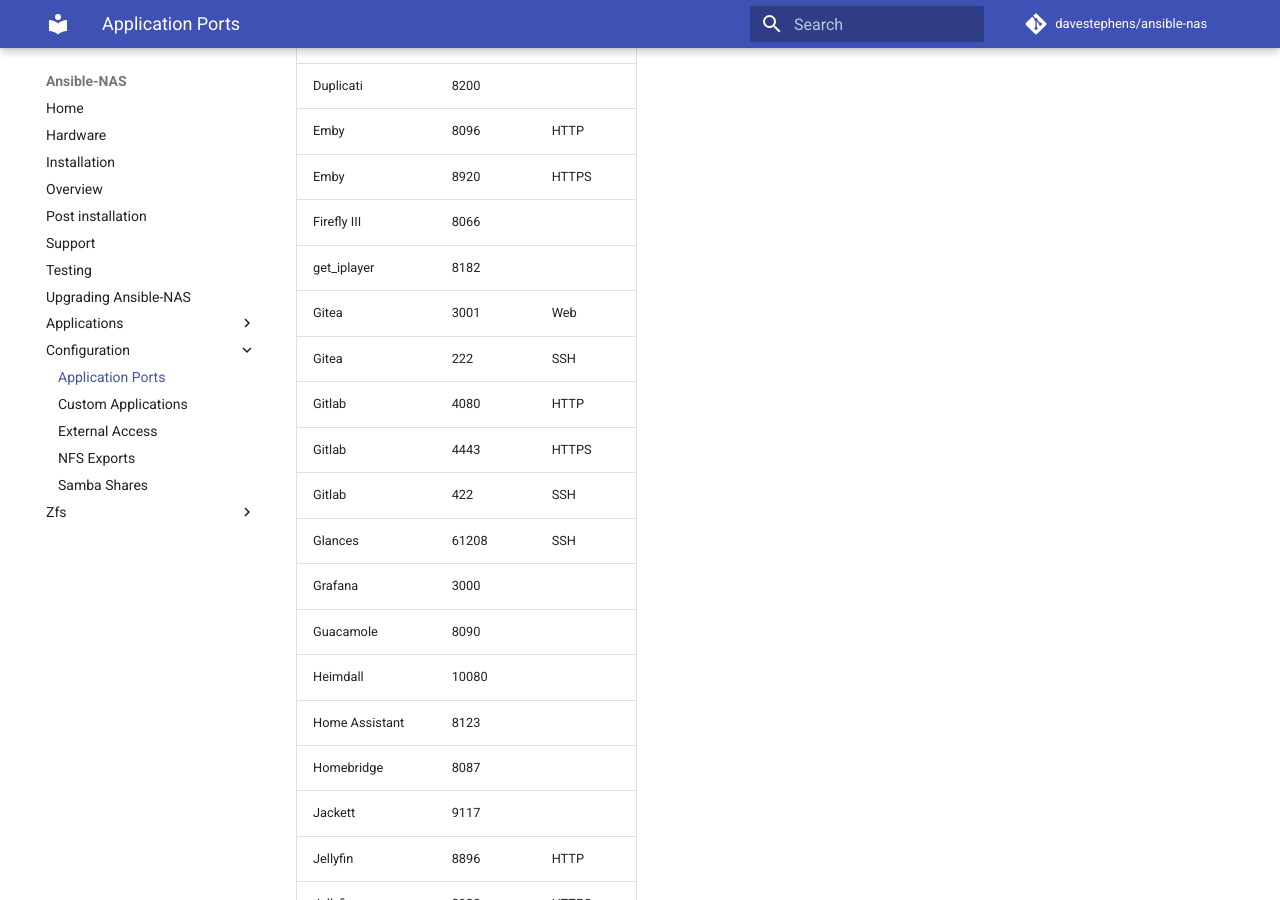
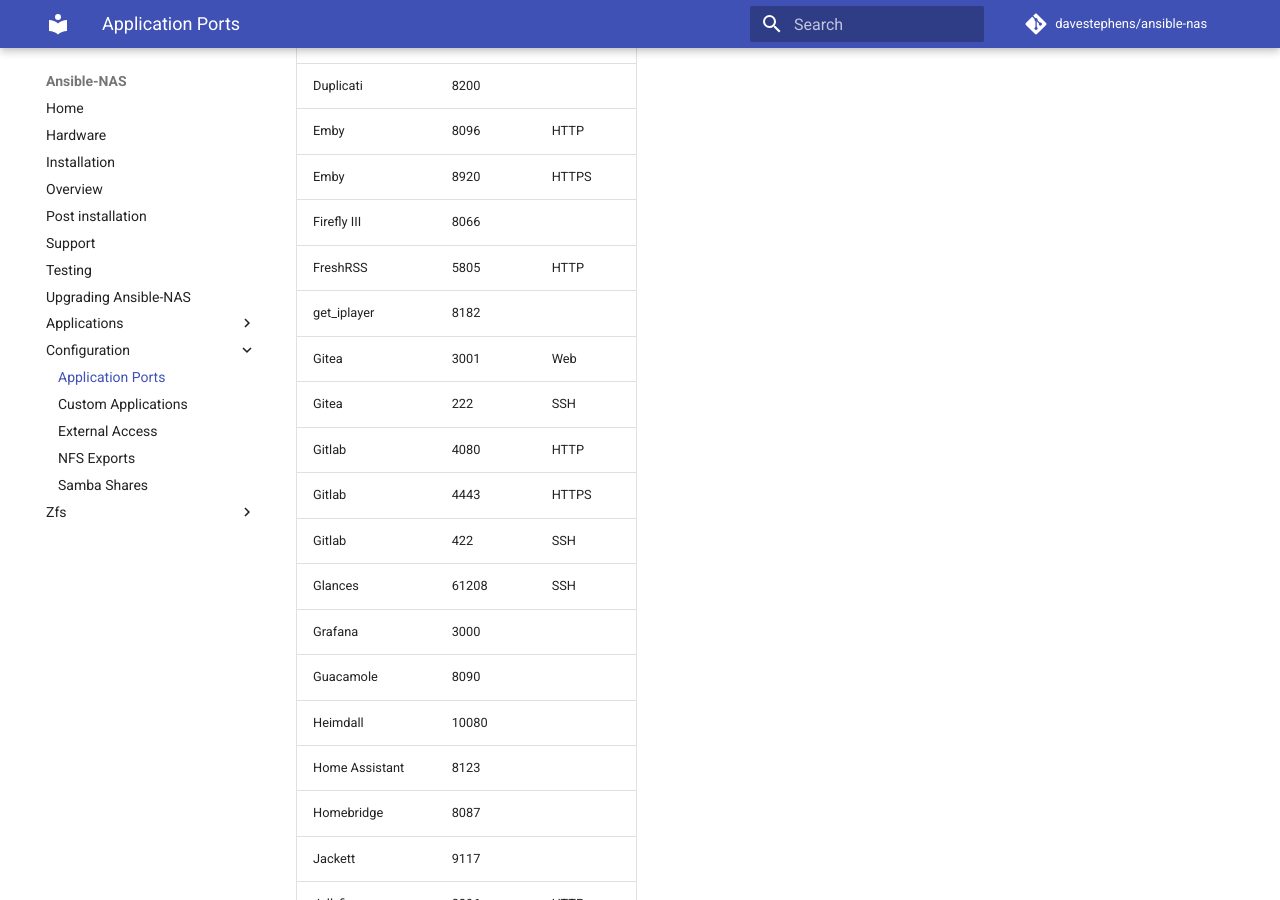
Before and after one commit to davestephens/ansible-nas, an MkDocs documentation site: the page built from docs/configuration/application_ports.md, in a window 1280 px wide and 900 px high, scrolled down 522 px. Built offline with MkDocs 1.6.1 and Material for MkDocs 9.7.7, drawn with Linux system fonts in a browser that asks for light colours; comment, search, counter and statistics services are not loaded.

Commit message:
FreshRSS add

```diff
--- a/docs/configuration/application_ports.md
+++ b/docs/configuration/application_ports.md
@@ -15,6 +15,7 @@ By default, applications can be found on the ports listed below.
 | Emby            | 8096   | HTTP         |
 | Emby            | 8920   | HTTPS        |
 | Firefly III     | 8066   |              |
+| FreshRSS        | 5805   | HTTP         |
 | get_iplayer     | 8182   |              |
 | Gitea           | 3001   | Web          |
 | Gitea           | 222    | SSH          |
```
